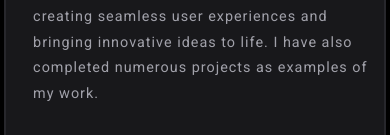
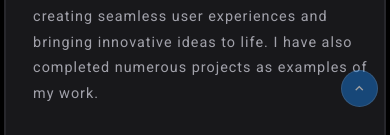
Before and after one commit to midaismael/portfolio, a React (Vite) app: page / in a window 390 px wide. Shown: the part 705-840 px from the top of the page. Built offline with nearby package versions, Linux system fonts and the light colour scheme.

Commit message:
scroll-up-icon

```diff
--- a/src/App.jsx
+++ b/src/App.jsx
@@ -17,6 +17,7 @@ function App() {
       <Contact />
       <div className='divider' />
       <Footer />
+      <button className='scroll2Top icon-keyboard_arrow_up'></button>
     </div>
   )
 }
--- a/src/components/5-footer/footer.css
+++ b/src/components/5-footer/footer.css
@@ -31,6 +31,21 @@ footer.flex ul a:hover {
 footer.flex p{
   color: rgb(113, 113, 122);
 }
+.scroll2Top{
+  background-color: rgba(25, 118, 210, 0.85);
+  width: 2.6rem;
+  height: 2.6rem;
+  border-radius: 50%;
+  position: fixed;
+  bottom: 2rem;
+  right: 3%;
+  text-align: center;
+  border: 1px solid rgba(255, 255, 255, 0.2);
+}
+.scroll2Top:hover{
+  background-color: rgba(25, 118, 210);
+
+}
 /*============================
   1.responsive
 ==============================*/
@@ -39,4 +54,9 @@ footer.flex p{
     flex-direction: column;
     gap: 2rem;
   }
+  .scroll2Top{
+    opacity: 0.6;
+    width: 2.2rem;
+    height: 2.2rem;
+  }
 }
```
